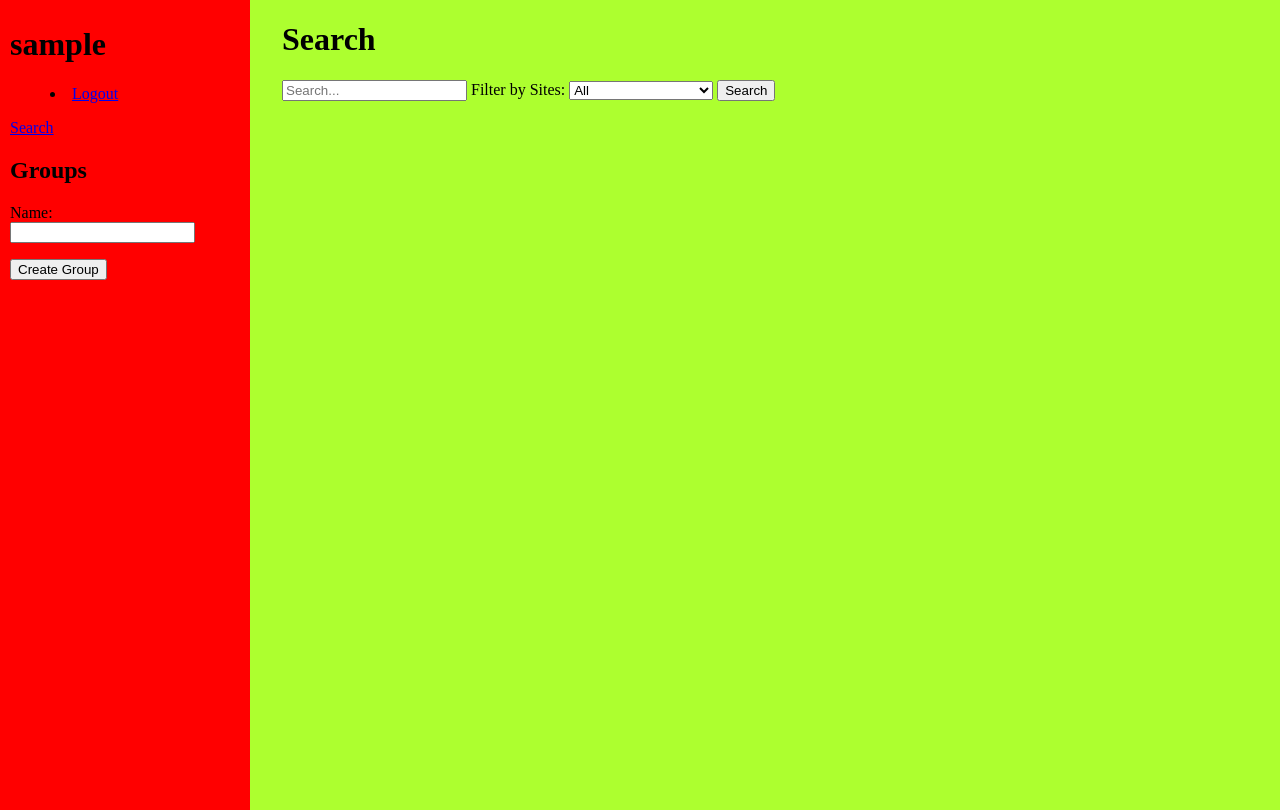
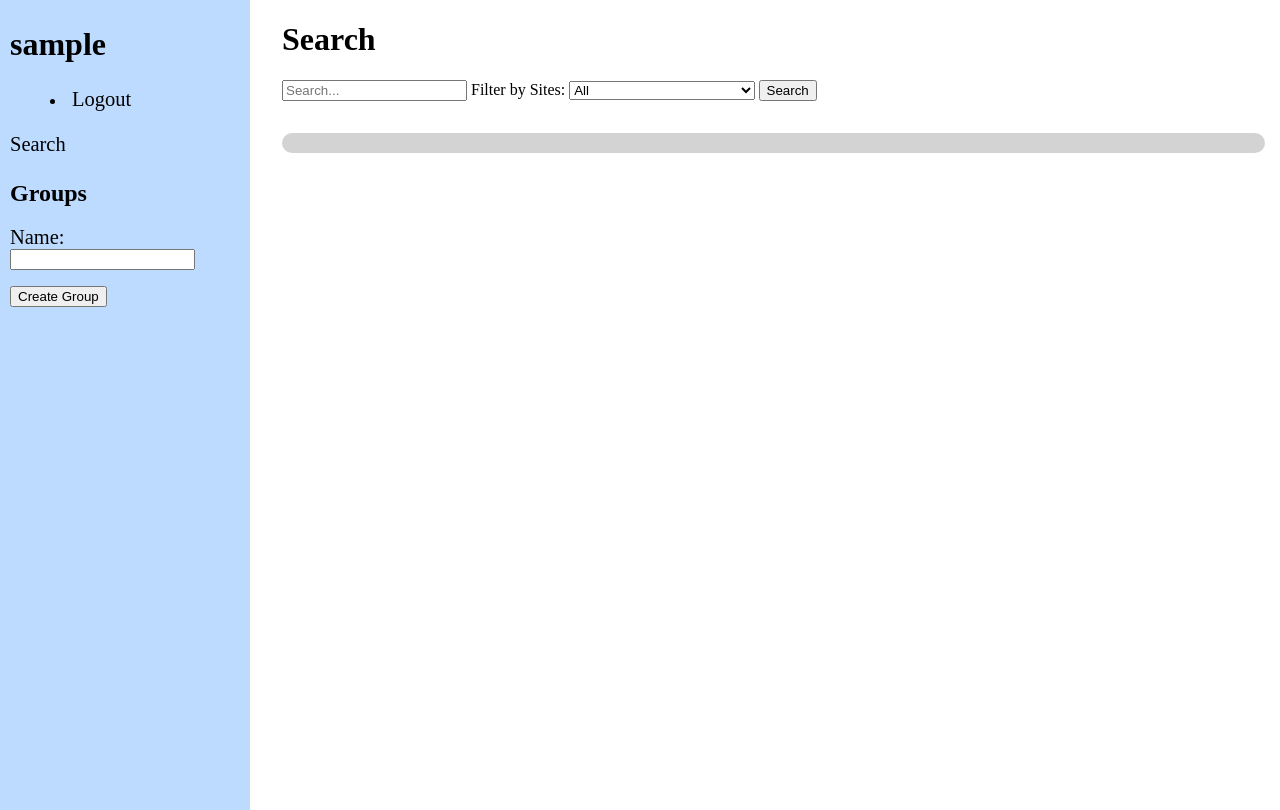
Before and after one commit to Tercra/wish-list, a Django app: page / in a window 1280 px wide. Run offline with Django 4.2, Linux system fonts and the light colour scheme; the visitor is signed in with stand-in values (Sample User, id 1); data that the repository does not hold is empty.

Commit message:
Done i guess for now

```diff
--- a/wishlist/list/static/main.css
+++ b/wishlist/list/static/main.css
@@ -12,23 +12,70 @@ body {
     grid-column: auto / span 2;
 }
 
+/* Side bar stuff */
 #sidebar {
     grid-column: 1;
     padding : 5px 10px;
     min-height: 100vh;
     overflow-wrap: anywhere;
-    background-color: red;
+    background-color: #BDDAFF;
 }
 
+#sidebar a, #sidebar label {
+    color: black;
+    font-size: 1.28em;
+    text-decoration: none;
+}
+
+.barSelect {
+    padding: .2em 0;
+}
+
+.barSelect:hover {
+    background-color: #75B1FF;
+}
+
+/* Content stuff */
 .content {
     grid-column: 2;
     padding: 0 15px;
     padding-left: 2em;
     overflow-wrap: anywhere;
-    background-color: greenyellow;
 }
 
-/* The css for the items */
+/* Content stuff for itemPage */
+#itemDetails {
+    display: grid;
+    grid-template-columns: 1fr 1fr;
+}
+
+#itemDetails img {
+    grid-column: 1;
+    max-width: 80%;
+    object-fit:scale-down;
+    justify-self: center;
+}
+
+#itemDetails div {
+    grid-column: 2;
+}
+
+#itemDetails table {
+    width: 100%;
+    padding-right: 2em;
+}
+
+#itemDetails th, td  {
+    border-bottom: 1px solid #ddd;
+    padding: 1em 1em 0 1em;
+    text-align: end;
+}
+
+#itemDetails th  {
+    background-color: #ddd;
+}
+
+/* The css for the items in search and group page*/
 .item img {
     width: 250px;
     height: 250px;
@@ -39,17 +86,25 @@ body {
     max-width: min-content;
     padding: 5px 10px;
     border-radius: 10px;
-    background-color: aqua;
+    background-color: white;
 }
 
 .itemCollection{
-    margin-top: 1em;
+    margin-top: 2em;
     display: grid;
     gap: 10px;
     grid-template-columns: repeat( auto-fill, minmax(280px, 1fr));
+    justify-items: center;
+    background-color: lightgray;
+    padding: 10px;
+    border-radius: 10px;
 }
 
 /* The FORM elements */
-select [name=moveGroups] {
+.content select {
     width: 25ch;
 }
+
+.content form {
+    margin: 1em 0;
+}
--- a/wishlist/list/templates/itemPage.html
+++ b/wishlist/list/templates/itemPage.html
@@ -12,7 +12,9 @@
         <input type="submit" value="Update Data"/>
         <input type="submit" value="Delete Item" formaction="{% url 'deleteItems' %}"/>
     </form>
+    <div id="itemDetails">
         <img src="{{ MEDIA_URL }}{{ item.imagePath }}"/>
+        <div>
             <table>
                 <tr>
                     <th>Site</th><th>Price</th><th>Currency</th><th>In Stock</th><th>Link</th>
@@ -34,4 +36,6 @@
                 <input type="submit" value="Add/Update item link"/>
             </form>
         </div>
+    </div>
+</div>
 {% endblock %}
--- a/wishlist/list/templates/mainPage.html
+++ b/wishlist/list/templates/mainPage.html
@@ -21,11 +21,11 @@
         <div id="userDiv">
             <h1>{{ user }}</h1>
             <menu id="userOptions">
-                <li><a href="{% url 'logout' %}">Logout</a></li>
+                <li class="barSelect"><a href="{% url 'logout' %}">Logout</a></li>
             </menu>
         </div>
 
-        <a href="{% url 'home' %}">Search</a>
+        <div class="barSelect"><a href="{% url 'home' %}">Search</a></div>
 
         <h2>Groups</h2>
         <div>
@@ -41,7 +41,7 @@
         <nav>
             <ul>
                 {% for g in groups %}
-                    <li><a href="{% url 'group' g.id g.name %}">{{ g.name }}</a></li>
+                    <li class="barSelect"><a href="{% url 'group' g.id g.name %}">{{ g.name }}</a></li>
                 {% endfor %}
             </ul>
         </nav>
```
Lines whose indentation alone changed are shown as unchanged.
